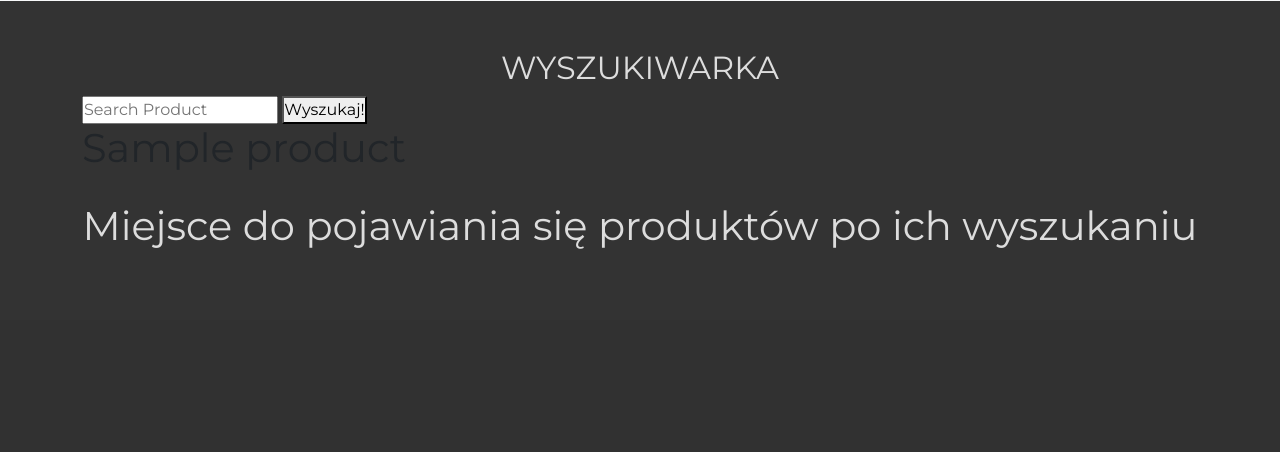
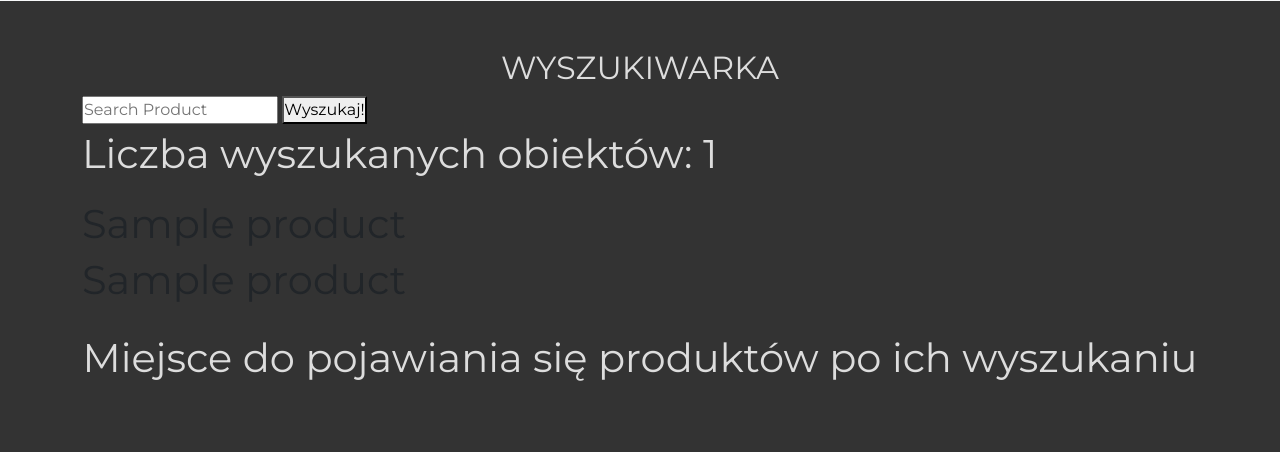
Before and after one commit to ProjektSDAKrzysiekPioterDominik/ProjectDominikKrzysiekPiotrek, a Django app: page /products/search-products/ in a window 1280 px wide. Shown: the part 1593-2045 px from the top of the page. Before the commit the page ends 1842 px from the top, so only its background shows below. Run offline with Django 4.2, Linux system fonts and the light colour scheme; tables that the repository leaves empty hold one stand-in row (values such as "Sample post"); some libraries are stand-ins or nearby versions.

Commit message:
len added

```diff
--- a/ProjectShop/Products/templates/Search.html
+++ b/ProjectShop/Products/templates/Search.html
@@ -4,9 +4,11 @@
 <form action="{% url 'search_products' %}" method = 'get'>
     {% csrf_token %}
     <input type="text" name = "q" placeholder="Search Product" />
-    <button type="submit">Wyszukaj!</button>
+    <button id = 'button123' type="submit">Wyszukaj!</button>
 </form>
+    <p id = "finded_obj"> Liczba wyszukanych obiektów: {{ products|length }}  </p>
     {% for i in products %}
+        <h1>{{ i.Product_name }} </h1>
         <h1>{{ i.Product_name }} </h1>
 
     {% endfor %}
```
